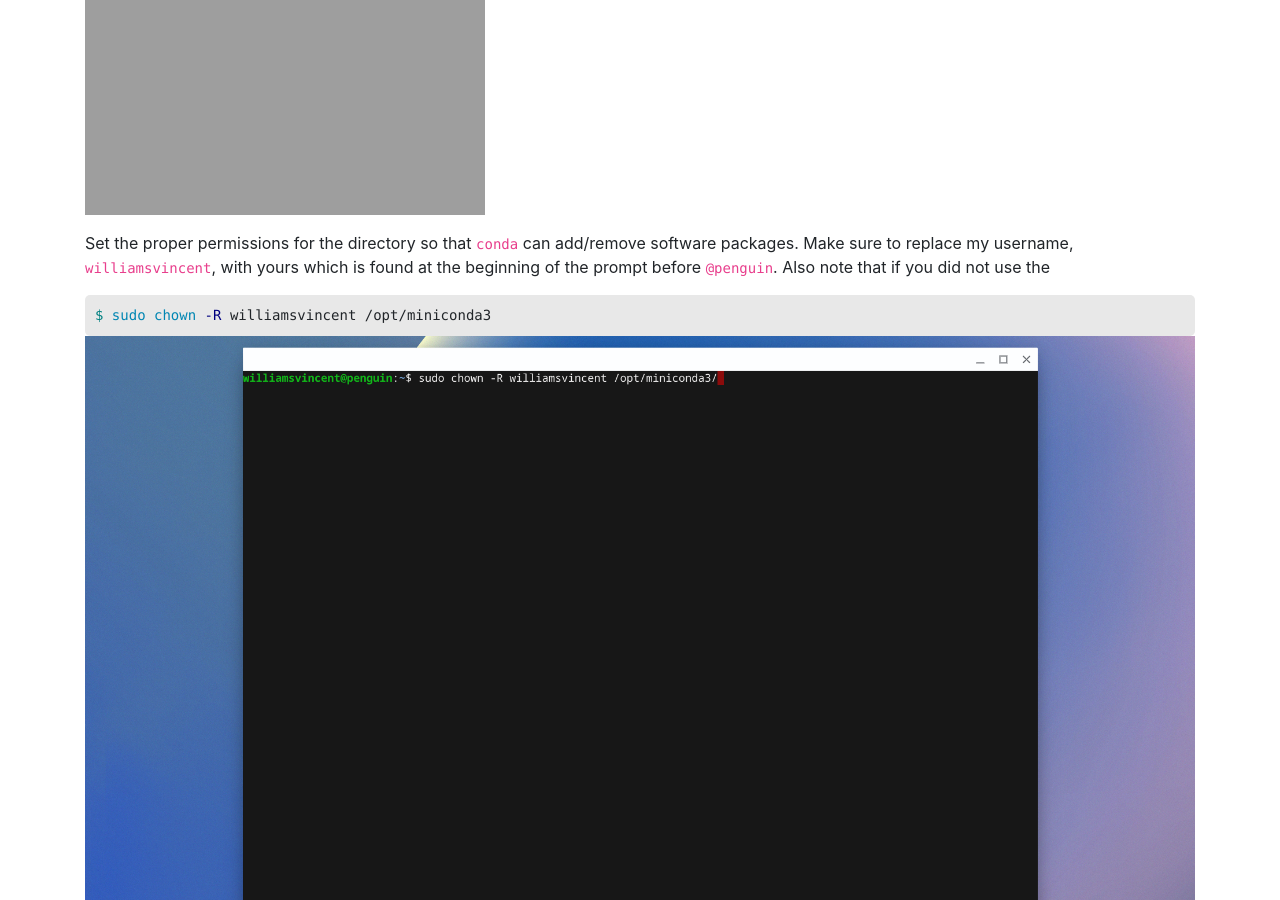
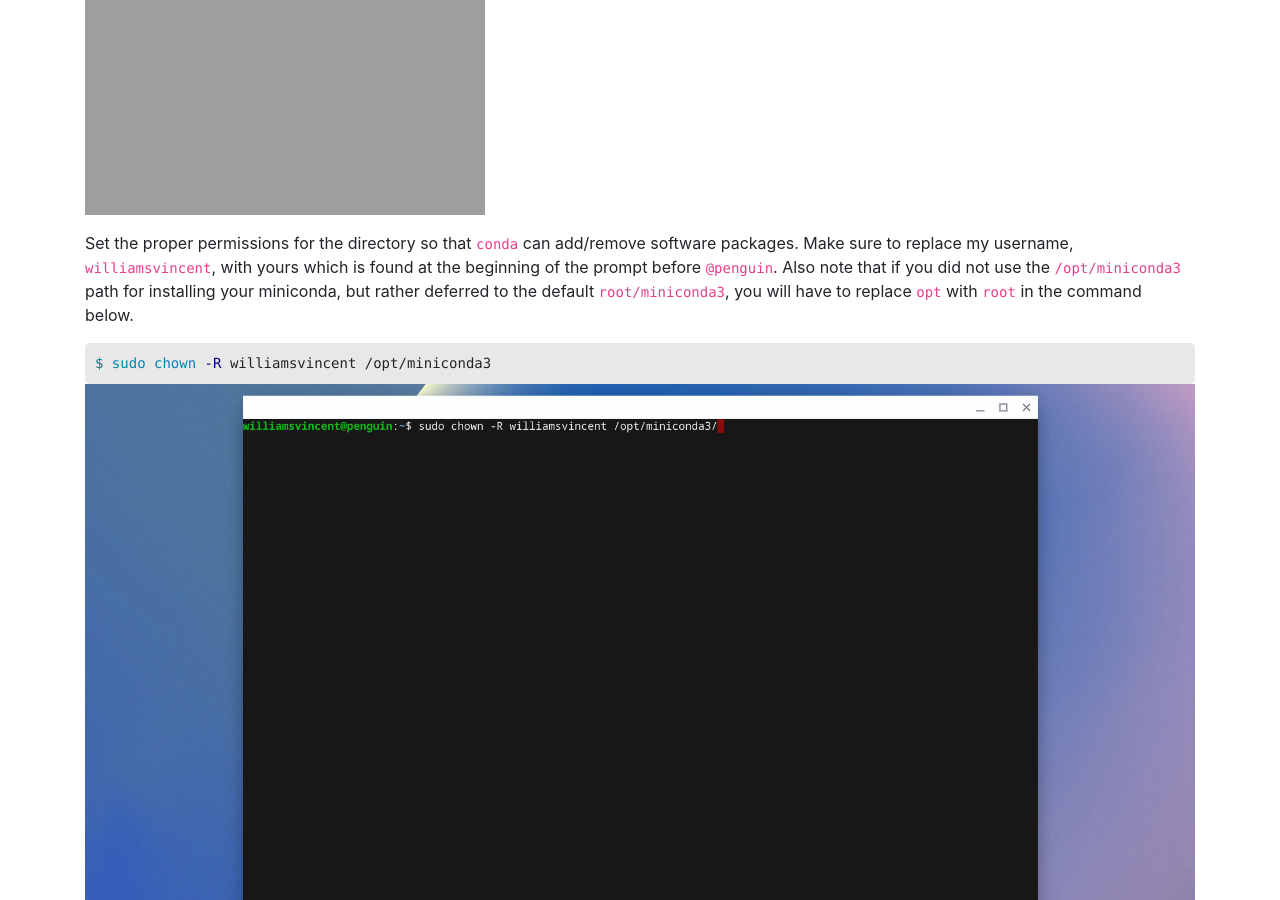
Before and after one commit to NazarMiroshnichenko/installpython3.com, a Jekyll site: the page built from _posts/2010-01-01-chromebook.markdown, in a window 1280 px wide and 900 px high, scrolled down 7300 px. Built offline with Jekyll 4.4.1, drawn with Linux system fonts in a browser that asks for light colours.

Commit message:
added end of sentence to step 3
I saw that the sentence didn't finish, and I made my best guess as to what it was supposed to be.

````diff
--- a/_posts/2010-01-01-chromebook.markdown
+++ b/_posts/2010-01-01-chromebook.markdown
@@ -86,7 +86,7 @@ And we're done! The instructions will note that closing and re-opening the Termi
 
 <img class="img-fluid" src="{{ site.url }}/assets/images/chromebook/install_done.png" alt="Install Done">
 
-Set the proper permissions for the directory so that `conda` can add/remove software packages. Make sure to replace my username, `williamsvincent`, with yours which is found at the beginning of the prompt before `@penguin`. Also note that if you did not use the
+Set the proper permissions for the directory so that `conda` can add/remove software packages. Make sure to replace my username, `williamsvincent`, with yours which is found at the beginning of the prompt before `@penguin`. Also note that if you did not use the `/opt/miniconda3` path for installing your miniconda, but rather deferred to the default `root/miniconda3`, you will have to replace `opt` with `root` in the command below.
 
 ```sh
 $ sudo chown -R williamsvincent /opt/miniconda3
````
